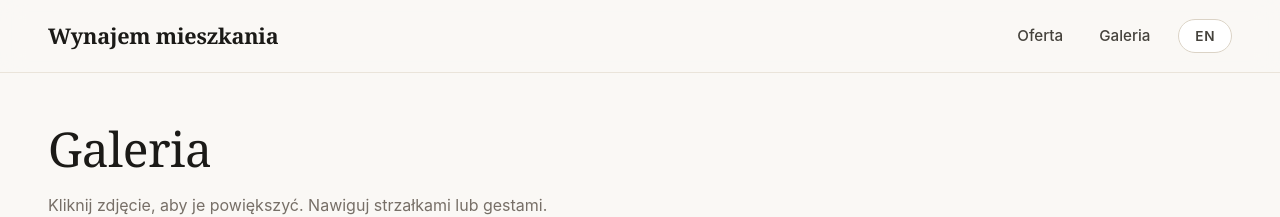
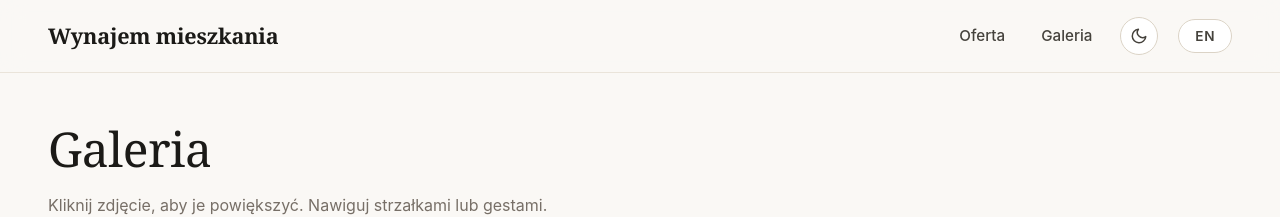
Before and after one commit to ssledz/aspekt, a Jekyll site: the page built from gallery.html, in a window 1280 px wide. Shown: the top 217 px of the page. Built offline with Jekyll 4.4.1, drawn with Linux system fonts in a browser that asks for light colours.

Commit message:
feat: add dark mode toggle

```diff
--- a/_layouts/default.html
+++ b/_layouts/default.html
@@ -7,6 +7,18 @@
   <meta name="description" content="{{ site.description }}">
   <link rel="stylesheet" href="https://cdn.jsdelivr.net/npm/glightbox/dist/css/glightbox.min.css">
   <link rel="stylesheet" href="{{ '/assets/css/main.css' | relative_url }}">
+  <script>
+    (function () {
+      var theme = "light";
+      try {
+        var stored = localStorage.getItem("aspekt-theme");
+        theme = stored || (window.matchMedia && window.matchMedia("(prefers-color-scheme: dark)").matches ? "dark" : "light");
+      } catch (e) {
+        theme = window.matchMedia && window.matchMedia("(prefers-color-scheme: dark)").matches ? "dark" : "light";
+      }
+      document.documentElement.setAttribute("data-theme", theme);
+    })();
+  </script>
   <script>window.I18N = {{ site.data.i18n | jsonify }};</script>
 </head>
 <body>
@@ -16,6 +28,10 @@
       <nav class="site-nav">
         <a href="{{ '/' | relative_url }}#offer" data-i18n="nav.offer">{{ site.data.i18n.pl.nav.offer }}</a>
         <a href="{{ '/gallery.html' | relative_url }}" data-i18n="nav.gallery">{{ site.data.i18n.pl.nav.gallery }}</a>
+        <button type="button" class="theme-toggle" id="theme-toggle" aria-label="Toggle dark mode">
+          <svg class="icon-moon" viewBox="0 0 24 24" fill="none" stroke="currentColor" stroke-width="2" stroke-linecap="round" stroke-linejoin="round" aria-hidden="true"><path d="M21 12.79A9 9 0 1 1 11.21 3 7 7 0 0 0 21 12.79z"></path></svg>
+          <svg class="icon-sun" viewBox="0 0 24 24" fill="none" stroke="currentColor" stroke-width="2" stroke-linecap="round" stroke-linejoin="round" aria-hidden="true"><circle cx="12" cy="12" r="5"></circle><line x1="12" y1="1" x2="12" y2="3"></line><line x1="12" y1="21" x2="12" y2="23"></line><line x1="4.22" y1="4.22" x2="5.64" y2="5.64"></line><line x1="18.36" y1="18.36" x2="19.78" y2="19.78"></line><line x1="1" y1="12" x2="3" y2="12"></line><line x1="21" y1="12" x2="23" y2="12"></line><line x1="4.22" y1="19.78" x2="5.64" y2="18.36"></line><line x1="18.36" y1="5.64" x2="19.78" y2="4.22"></line></svg>
+        </button>
         <button type="button" class="lang-toggle" id="lang-toggle" aria-label="Toggle language" data-i18n="nav.language">{{ site.data.i18n.pl.nav.language }}</button>
       </nav>
     </div>
--- a/assets/css/main.css
+++ b/assets/css/main.css
@@ -10,6 +10,7 @@
   --border: #eae4da;
   --border-strong: #dbd3c6;
   --footer-bg: #f3efe7;
+  --header-bg: rgba(250, 248, 245, 0.85);
 
   --font-display: Georgia, "Iowan Old Style", "Palatino Linotype", "Times New Roman", serif;
   --font-body: -apple-system, BlinkMacSystemFont, "Segoe UI", "Helvetica Neue", Arial, sans-serif;
@@ -38,6 +39,21 @@
 
   --ease: cubic-bezier(0.22, 1, 0.36, 1);
   --dur: 200ms;
+}
+
+[data-theme="dark"] {
+  --paper: #161513;
+  --surface: #1e1c19;
+  --ink: #efeae2;
+  --ink-soft: #c7c0b5;
+  --muted: #979083;
+  --accent: #d97b4a;
+  --accent-hover: #e68d5c;
+  --accent-soft: #3a2a20;
+  --border: #2b2824;
+  --border-strong: #3a362f;
+  --footer-bg: #141210;
+  --header-bg: rgba(22, 21, 19, 0.85);
 }
 
 *,
@@ -159,7 +175,7 @@ main {
   position: sticky;
   top: 0;
   z-index: 60;
-  background: rgba(250, 248, 245, 0.85);
+  background: var(--header-bg);
   -webkit-backdrop-filter: blur(12px);
   backdrop-filter: blur(12px);
   border-bottom: 1px solid var(--border);
@@ -221,6 +237,43 @@ main {
   border-color: var(--accent);
   color: var(--accent);
   background: var(--surface);
+}
+
+.theme-toggle {
+  appearance: none;
+  display: inline-flex;
+  align-items: center;
+  justify-content: center;
+  width: 38px;
+  height: 38px;
+  border: 1px solid var(--border-strong);
+  background: var(--surface);
+  color: var(--ink-soft);
+  border-radius: 50%;
+  transition: border-color var(--dur) var(--ease), color var(--dur) var(--ease),
+    background var(--dur) var(--ease);
+}
+
+.theme-toggle:hover {
+  border-color: var(--accent);
+  color: var(--accent);
+}
+
+.theme-toggle svg {
+  width: 18px;
+  height: 18px;
+}
+
+.theme-toggle .icon-sun {
+  display: none;
+}
+
+[data-theme="dark"] .theme-toggle .icon-moon {
+  display: none;
+}
+
+[data-theme="dark"] .theme-toggle .icon-sun {
+  display: block;
 }
 
 .hero {
--- a/assets/js/main.js
+++ b/assets/js/main.js
@@ -2,6 +2,7 @@
   "use strict";
 
   var STORAGE_KEY = "aspekt-lang";
+  var THEME_STORAGE_KEY = "aspekt-theme";
   var defaultLang = document.documentElement.lang || "pl";
 
   function getLang() {
@@ -49,9 +50,36 @@
     apply(next);
   }
 
+  function getTheme() {
+    try {
+      var stored = localStorage.getItem(THEME_STORAGE_KEY);
+      if (stored === "light" || stored === "dark") return stored;
+    } catch (e) {
+      /* storage may be unavailable (private mode) */
+    }
+    return window.matchMedia && window.matchMedia("(prefers-color-scheme: dark)").matches ? "dark" : "light";
+  }
+
+  function applyTheme(theme) {
+    document.documentElement.setAttribute("data-theme", theme);
+  }
+
+  function toggleTheme() {
+    var next = getTheme() === "dark" ? "light" : "dark";
+    try {
+      localStorage.setItem(THEME_STORAGE_KEY, next);
+    } catch (e) {
+      /* storage may be unavailable (private mode) */
+    }
+    applyTheme(next);
+  }
+
   document.addEventListener("DOMContentLoaded", function () {
     apply(getLang());
+    applyTheme(getTheme());
     var btn = document.getElementById("lang-toggle");
     if (btn) btn.addEventListener("click", toggle);
+    var themeBtn = document.getElementById("theme-toggle");
+    if (themeBtn) themeBtn.addEventListener("click", toggleTheme);
   });
 })();
```
